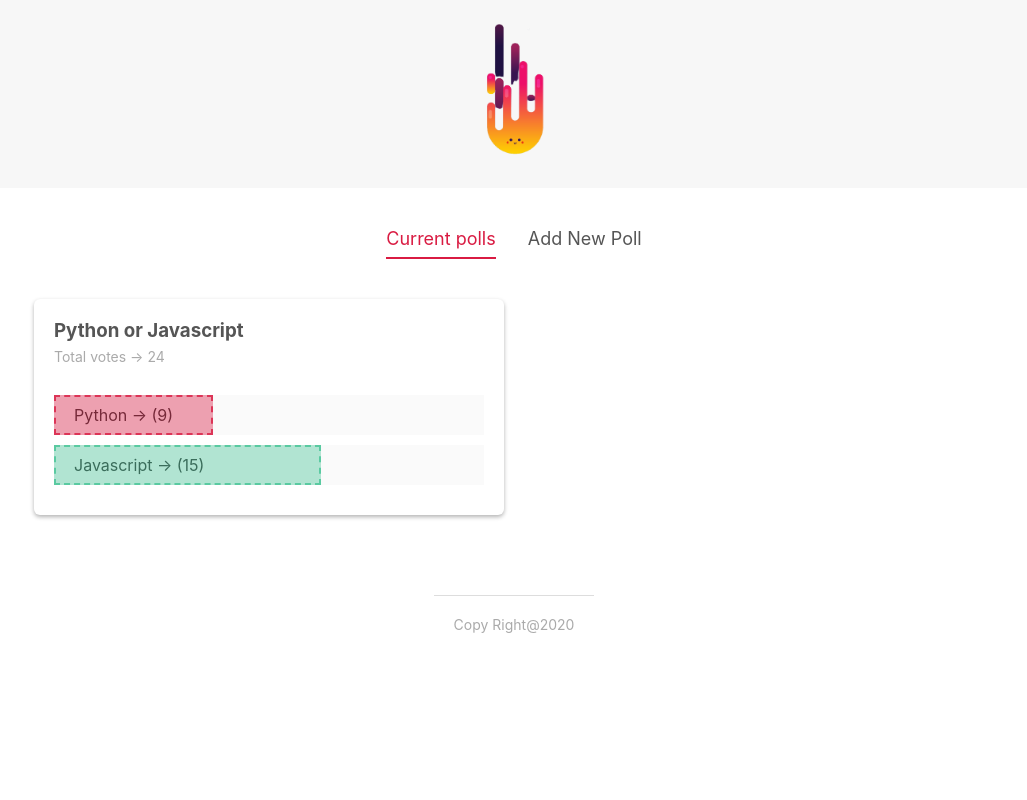
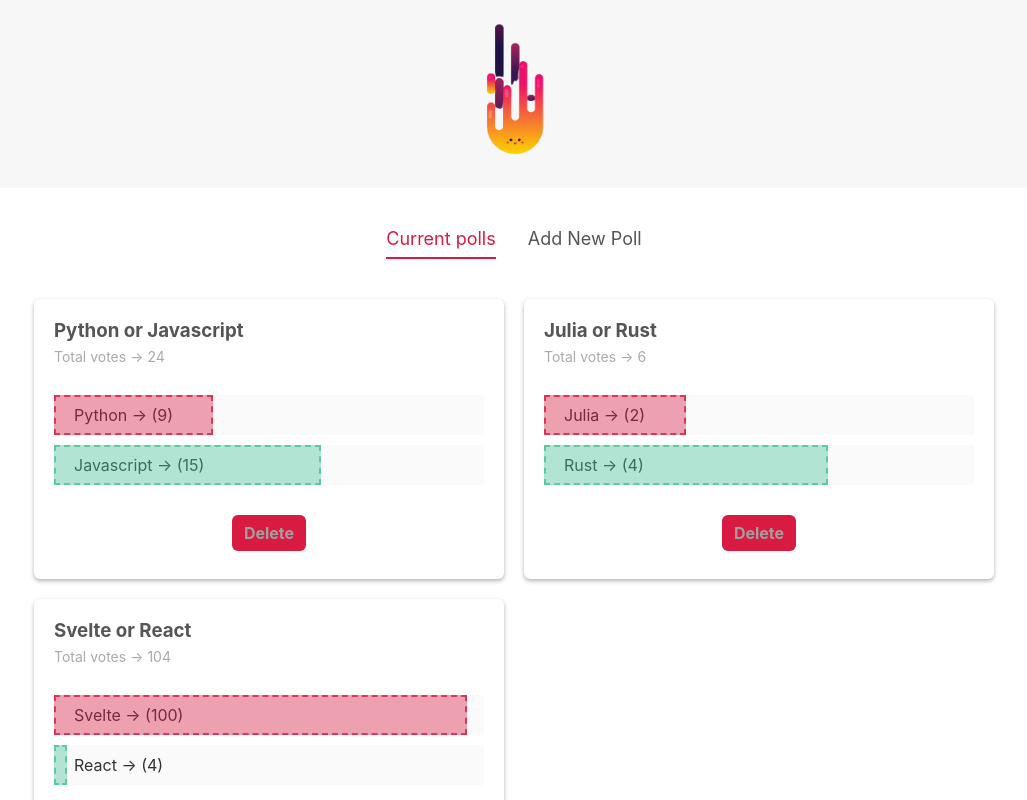
Before and after one commit to AnupJoseph/svelteLearn, a Svelte app in the folder polls-project/: page / in a window 1280 px wide. Shown: the top 800 px of the page, without its empty margins (126-1153 px from the left). Built offline with nearby package versions, Linux system fonts and the light colour scheme.

Commit message:
✅ Finished the course

```diff
--- a/polls-project/src/App.svelte
+++ b/polls-project/src/App.svelte
@@ -8,6 +8,8 @@
   import CreatePollForm from "./components/CreatePollForm.svelte";
   import PollList from "./components/PollList.svelte";
 
+  // Tweens
+
   let items = ["Current polls", "Add New Poll"];
   let activeItem = "Current polls";
 
@@ -16,17 +18,7 @@
   };
 
   const handleAdd = (event) => {
-    const poll = event.detail;
-    polls = [poll, ...polls];
     activeItem = "Current polls";
-  };
-
-  const handleVote = (event) => {
-    const { option, id } = event.detail;
-    let copiedPolls = [...polls];
-    let upvotedPoll = copiedPolls.find((item) => item.id === id);
-    option === "a" ? upvotedPoll.votesA++ : upvotedPoll.votesB++;
-    polls = copiedPolls
   };
 </script>
 
@@ -34,7 +26,7 @@
 <main>
   <Tabs {items} {activeItem} on:tabChange={tabChange} />
   {#if activeItem === "Current polls"}
-    <PollList on:vote={handleVote} />
+    <PollList />
   {:else if activeItem === "Add New Poll"}
     <CreatePollForm on:add={handleAdd} />
   {/if}
--- a/polls-project/src/components/CreatePollForm.svelte
+++ b/polls-project/src/components/CreatePollForm.svelte
@@ -1,4 +1,5 @@
 <script>
+  import PollStore from "../stores/PollStore.js";
   import { createEventDispatcher } from "svelte";
   import Button from "../shared/Button.svelte";
 
@@ -39,6 +40,10 @@
     // Add a new poll here
     if (valid) {
       let poll = { ...field, votesA: 0, votesB: 0, id: Math.random };
+
+      PollStore.update((currentPolls) => {
+        return [poll, ...currentPolls];
+      });
       dispatch("add", poll);
     }
   };
--- a/polls-project/src/components/PollDetails.svelte
+++ b/polls-project/src/components/PollDetails.svelte
@@ -1,17 +1,38 @@
 <script>
-  import { createEventDispatcher } from "svelte";
+  // Local imports
   import Card from "../shared/Card.svelte";
+  import Button from "../shared/Button.svelte";
+  import PollStore from "../stores/PollStore";
 
-  const dispatch = createEventDispatcher();
+  // Tweening imports
+  import { tweened } from "svelte/motion";
 
   export let poll;
   //   reactive value
   $: totalVotes = poll.votesA + poll.votesB;
-  $: percentA = Math.floor((100 / totalVotes) * poll.votesA);
-  $: percentB = Math.floor((100 / totalVotes) * poll.votesB);
+  $: percentA = Math.floor((100 / totalVotes) * poll.votesA)||0;
+  $: percentB = Math.floor((100 / totalVotes) * poll.votesB)||0;
+
+  const tweenedA = tweened(0),
+    tweenedB = tweened(0);
+
+  $: tweenedA.set(percentA);
+  $: tweenedB.set(percentB);
+
 
   const handleVote = (option, id) => {
-    dispatch("vote", { option, id });
+    PollStore.update((currentPolls) => {
+      let copiedPolls = [...currentPolls];
+      let upvotedPoll = copiedPolls.find((item) => item.id === id);
+      option === "a" ? upvotedPoll.votesA++ : upvotedPoll.votesB++;
+      return copiedPolls;
+    });
+  };
+
+  const handleDelete = (id) => {
+    PollStore.update((currentPolls) => {
+      return currentPolls.filter((poll) => poll.id != id);
+    });
   };
 </script>
 
@@ -20,12 +41,15 @@
     <h3>{poll.question}</h3>
     <p>Total votes → {totalVotes}</p>
     <div class="answer" on:click={() => handleVote("a", poll.id)}>
-      <div class="percent percent-a" style="width:{percentA}%" />
+      <div class="percent percent-a" style="width:{$tweenedA}%" />
       <span>{poll.answerA} → ({poll.votesA})</span>
     </div>
     <div class="answer" on:click={() => handleVote("b", poll.id)}>
-      <div class="percent percent-b" style="width:{percentB}%" />
+      <div class="percent percent-b" style="width:{$tweenedB}%" />
       <span>{poll.answerB} → ({poll.votesB})</span>
+    </div>
+    <div class="delete">
+      <Button flat={true} on:click={() => handleDelete(poll.id)}>Delete</Button>
     </div>
   </div>
 </Card>
@@ -69,4 +93,8 @@
     background: rgba(69, 196, 150, 0.4);
     border: 2px dashed rgba(69, 196, 150, 0.8);
   }
+  .delete {
+    margin-top: 30px;
+    text-align: center;
+  }
 </style>
--- a/polls-project/src/components/PollList.svelte
+++ b/polls-project/src/components/PollList.svelte
@@ -1,15 +1,15 @@
 <script>
+  import { fade, scale, slide } from "svelte/transition";
+  import { flip } from "svelte/animate";
   import PollDetails from "./PollDetails.svelte";
   import PollStore from "../stores/PollStore";
-  let polls = [];
-  PollStore.subscribe((data) => {
-    polls = data;
-  });
 </script>
 
 <div class="poll-list">
-  {#each polls as poll (poll.id)}
-    <div><PollDetails {poll} on:vote /></div>
+  {#each $PollStore as poll (poll.id)}
+    <div in:fade out:scale|local animate:flip={{ duration: 500 }}>
+      <PollDetails {poll} />
+    </div>
   {/each}
 </div>
 
--- a/polls-project/src/shared/Button.svelte
+++ b/polls-project/src/shared/Button.svelte
@@ -5,7 +5,7 @@
 </script>
 
 
-<button class={type} class:flat={flat} class:inverse={inverse}>
+<button class={type} class:flat={flat} class:inverse={inverse} on:click>
   <slot />
 </button>
 <style>
--- a/polls-project/src/stores/PollStore.js
+++ b/polls-project/src/stores/PollStore.js
@@ -9,6 +9,22 @@ const PollStore = writable([
     votesA: 9,
     votesB: 15,
   },
+  {
+    id: 2,
+    question: "Julia or Rust",
+    answerA: "Julia",
+    answerB: "Rust",
+    votesA: 2,
+    votesB: 4,
+  },
+  {
+    id: 3,
+    question: "Svelte or React",
+    answerA: "Svelte",
+    answerB: "React",
+    votesA: 100,
+    votesB: 4,
+  },
 ]);
 
-export default PollStore
+export default PollStore;
```
